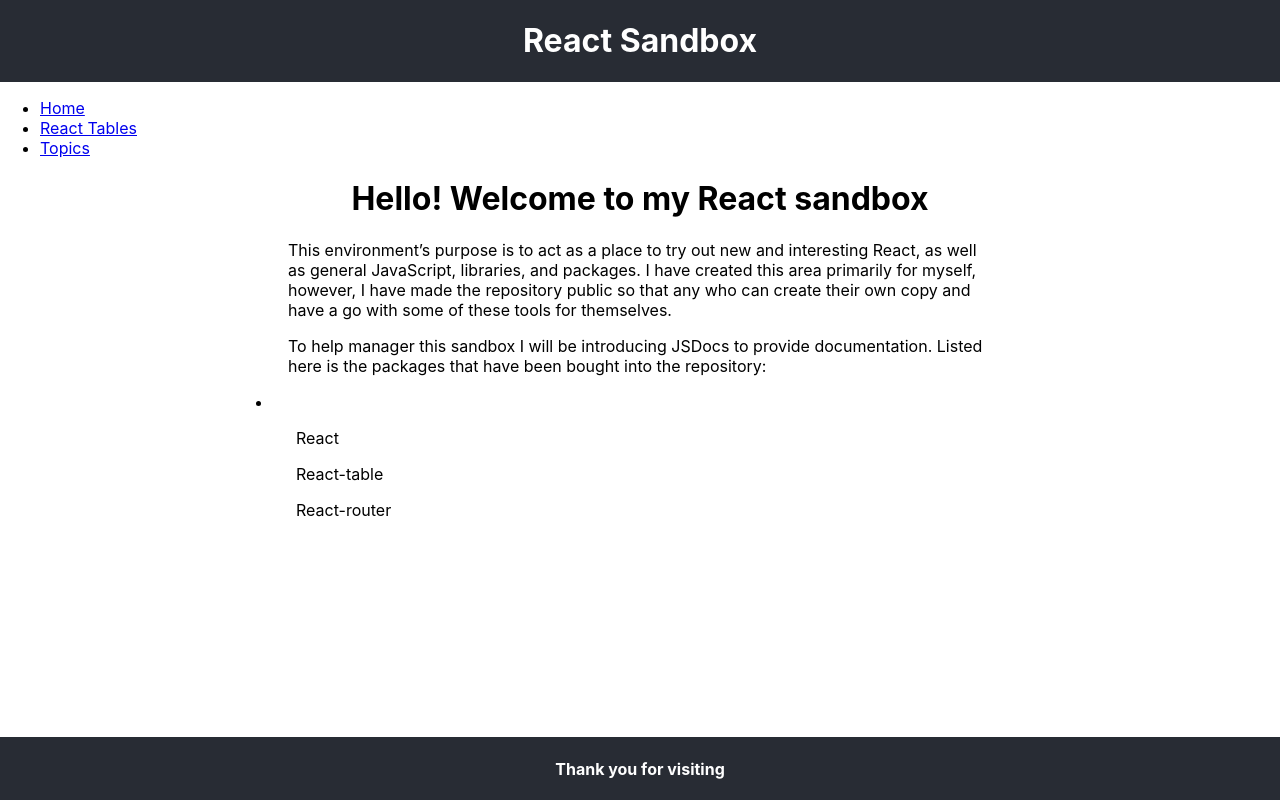
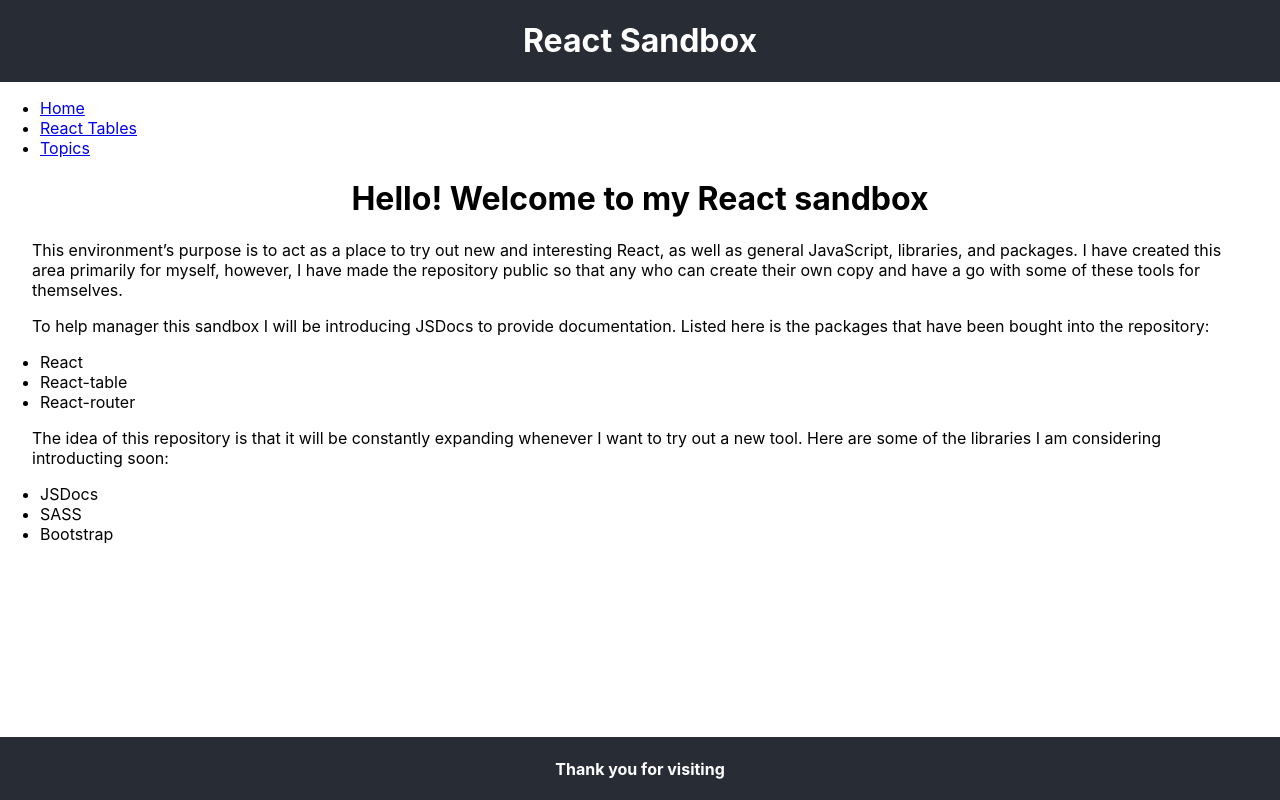
Before and after one commit to MatthewNobes/React-Sandbox, a React (Create React App) app: page / in a window 1280 px wide. Built offline with nearby package versions, Linux system fonts and the light colour scheme.

Commit message:
Adding home page lists

```diff
--- a/src/components/main-pages/home.js
+++ b/src/components/main-pages/home.js
@@ -3,16 +3,29 @@ import React from 'react';
 
 
 function Home() {
+    let currentPackages= ["React", "React-table", "React-router"]
+    let futurePackages= ["JSDocs", "SASS", "Bootstrap"]
+
     return (
         <div className="Main-Content">
             <h1 className='Main-Title'>Hello! Welcome to my React sandbox</h1>
             <p className="Main-Paragraph">This environment’s purpose is to act as a place to try out new and interesting React, as well as general JavaScript, libraries, and packages. I have created this area primarily for myself, however, I have made the repository public so that any who can create their own copy and have a go with some of these tools for themselves. </p>
             <p className="Main-Paragraph">To help manager this sandbox I will be introducing JSDocs to provide documentation. Listed here is the packages that have been bought into the repository:</p>
-            <li className="Main-List">
-                <ul className="Main-List-Point">React</ul>
-                <ul className="Main-List-Point">React-table</ul>
-                <ul className="Main-List-Point">React-router</ul>
-            </li>
+
+            <ul className="list-group">
+                {currentPackages.map(listitem => (
+                    <li key={listitem}>{listitem}</li>
+                ))}
+            </ul>
+
+            <p className="Main-Paragraph">The idea of this repository is that it will be constantly expanding whenever I want to try out a new tool. Here are some of the libraries I am considering introducting soon:</p>
+
+            <ul className="list-group">
+                {futurePackages.map(listitem => (
+                    <li key={listitem}>{listitem}</li>
+                ))}
+            </ul>
+
         </div>
     );
 }
--- a/src/css/App.css
+++ b/src/css/App.css
@@ -26,7 +26,7 @@
 /*Page styling */
 .Main-Content {
   margin: auto;
-  width: 60vw;
+  max-width: 1400px;
   vertical-align: middle;
 
 
```
